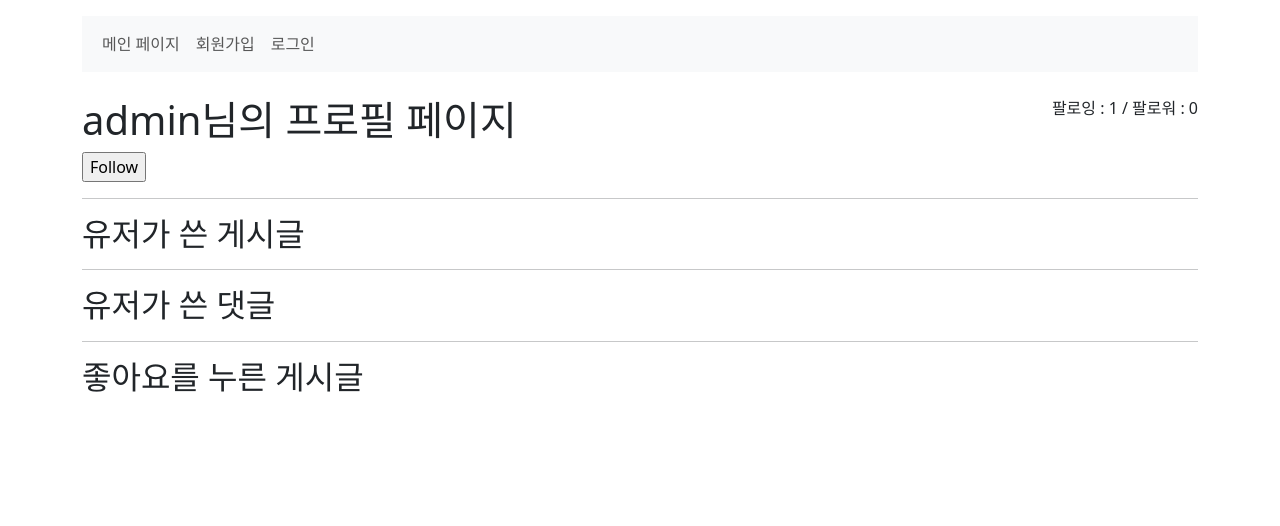
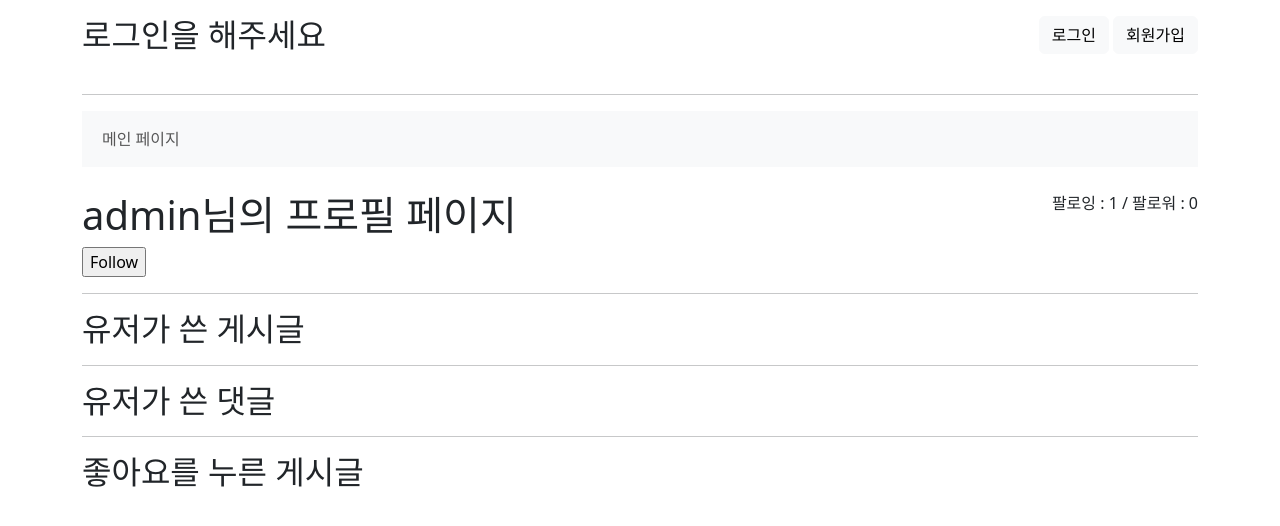
Before and after one commit to chajunseok/django-project, a Django app: page /accounts/profile/admin/ in a window 1280 px wide. Shown: the top 526 px of the page. Run offline with Django 3.2, Linux system fonts and the light colour scheme; data comes from the database, SQL or seed files in the repository; both versions use the stored data as it was after the commit; data that the repository does not hold is empty.

Commit message:
231020-3

```diff
--- a/accounts/views.py
+++ b/accounts/views.py
@@ -28,7 +28,7 @@ def login(request):
 
 
 @login_required
-@require_http_methods(["POST"])
+@require_http_methods(["GET"])
 def logout(request):
     if request.user.is_authenticated:
         auth_logout(request)
--- a/templates/_navbar.html
+++ b/templates/_navbar.html
@@ -6,17 +6,8 @@
           <a class="nav-link" aria-current="page" href="{% url 'boards:index' %}">메인 페이지</a>
         </li>
         {% if request.user.is_authenticated %}
-        <form action="{% url "accounts:logout" %}" method='POST'>
-          {% csrf_token %}
-          <input type="submit" value='로그아웃'>
-        </form>
-        {% else %}
-        <li class="nav-item">
-          <a class="nav-link" aria-current="page" href="{% url 'accounts:signup' %}">회원가입</a>
-        </li>
-
-        <li class="nav-item">
-          <a class="nav-link" aria-current="page" href="{% url 'accounts:login' %}">로그인</a>
+        <li>
+          <a class="nav-link" aria-current="page" href="{% url 'accounts:profile' user.username %}">프로필 페이지</a>
         </li>
         {% endif %}
       </ul>
--- a/templates/base.html
+++ b/templates/base.html
@@ -8,9 +8,22 @@
   <title>Document</title>
 </head>
 <body>
-
-
   <div class="mt-3 container">
+    {% if request.user.is_authenticated %}
+      <div class="d-flex justify-content-between">
+        <h2>Hello, {{ user.username }}</h2>
+        <a style="height: 70%;" href="{% url 'accounts:logout' %}"><button class="btn btn-light">로그아웃</button></a>
+      </div>
+    {% else %}
+      <div class="d-flex justify-content-between">
+        <h2 class="mb-4">로그인을 해주세요</h2>
+        <div>
+        <a style="height: 70%;" href="{% url 'accounts:login' %}"><button class="btn btn-light">로그인</button></a>
+        <a style="height: 70%;" href="{% url 'accounts:signup' %}"><button class="btn btn-light">회원가입</button></a>
+        </div>
+      </div>
+    {% endif %}
+    <hr>
     <div class="mt-3 mb-4">
       {% include '_navbar.html' %}
     </div>
```
Also changed, not shown: db.sqlite3.
